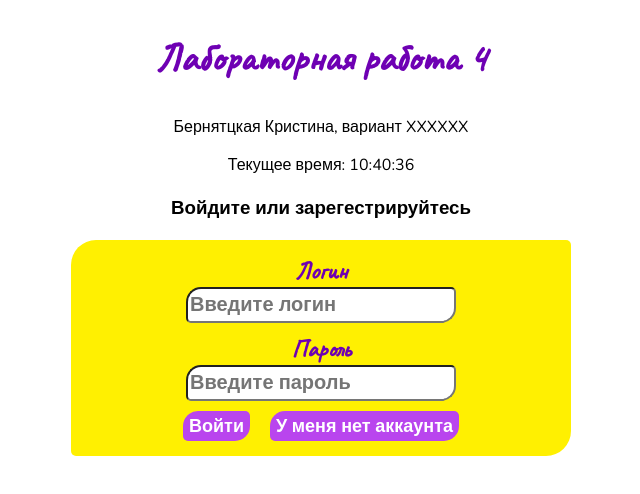
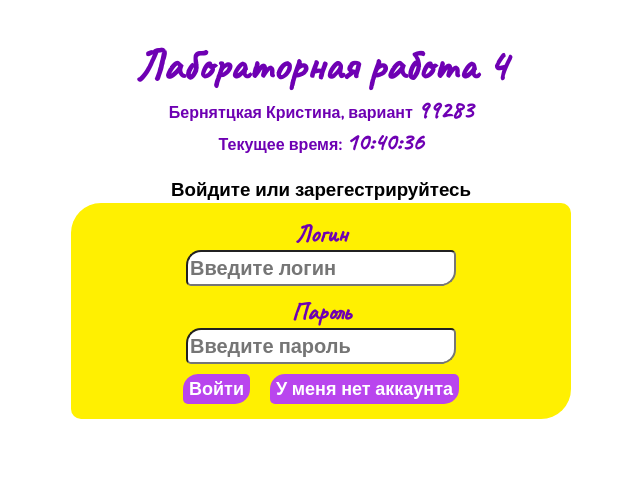
Before and after one commit to themyav/web-lab-4, a Vue app in the folder vue-http/: page / in a window 1280 px wide. Shown: the top 494 px of the page, without its empty margins (319-959 px from the left). Built offline with nearby package versions, Linux system fonts and the light colour scheme.

Commit message:
Changed enter page design

```diff
--- a/vue-http/src/App.vue
+++ b/vue-http/src/App.vue
@@ -3,8 +3,8 @@
   <div>
   <header>
     <h2>Лабораторная работа 4</h2>
-    <p>Бернятцкая Кристина, вариант XXXXXX</p>
-    <p>Текущее время: {{ time }}</p>
+    <p>Бернятцкая Кристина, вариант <span>99283</span></p>
+    <p>Текущее время: <span>{{ time }}</span></p>
   </header>
   <div v-if="!this.authorized"><enter-form @onRegistrated="showContent"/></div>
   <div v-else-if="this.authorized"><points-list :access="accessToken" :refresh="refreshToken" :user="login" @refreshEvent="refreshEvent"/></div>
@@ -89,19 +89,22 @@ button{
   color: white;
 }
 button:hover{
-  background-color: #b945ee;
+  background-color: #6e00b3;
 }
 h2{
   color: #6e00b3;
   font-family : 'Caveat', 'sans-serif';
-  font-size: 40px
+  font-size: 45px;
+  margin-bottom : 0
+}
+h3{
+  margin-bottom: 0;
 }
 input{
   border-radius: 15px 5px 15px 5px;
   height: 30px;
   font-size: 20px;
   font-weight: bold;
-  color: #6e00b3;
   font-family: 'Nunito', sans-serif;
 }
 label{
@@ -111,6 +114,18 @@ label{
   margin-top: 10px;
   font-family: 'Caveat', sans-serif;
   font-size: 25px;
-
+}
+p{
+  margin: 0;
+  color: #6e00b3;
+  font-weight: bold;
 }
 </style>
+
+<style scoped>
+span{
+  background-color: white;
+  font-size: 25px;
+  font-family: 'Caveat', sans-serif;
+}
+</style>
--- a/vue-http/src/components/EnterForm.vue
+++ b/vue-http/src/components/EnterForm.vue
@@ -156,7 +156,7 @@ export default {
 <style scoped>
 div#enter_form{
   background-color: #fff001;
-  border-radius: 25px 5px 25px 5px;
+  border-radius: 30px 10px 30px 10px;
   padding-top: 5px;
   padding-bottom: 5px;
 }
@@ -167,4 +167,7 @@ p{
 title{
   color: red;
 }
+input{
+  user-select: none;
+}
 </style>
```
